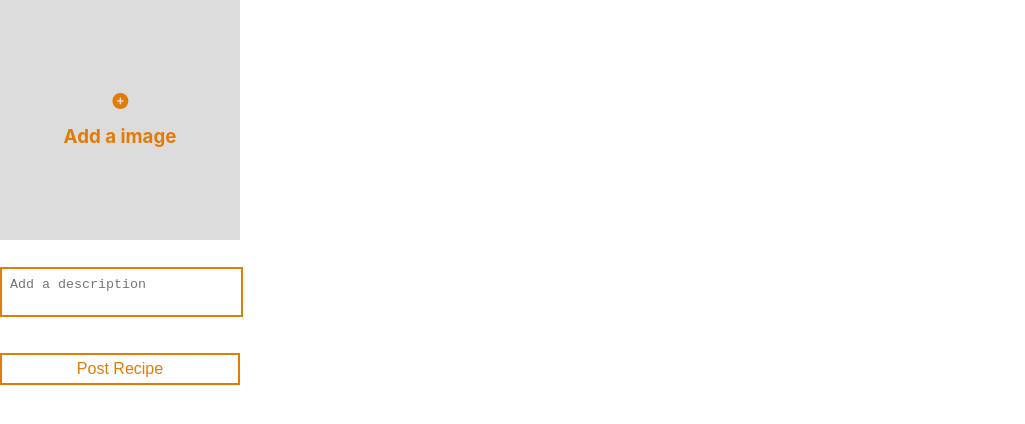
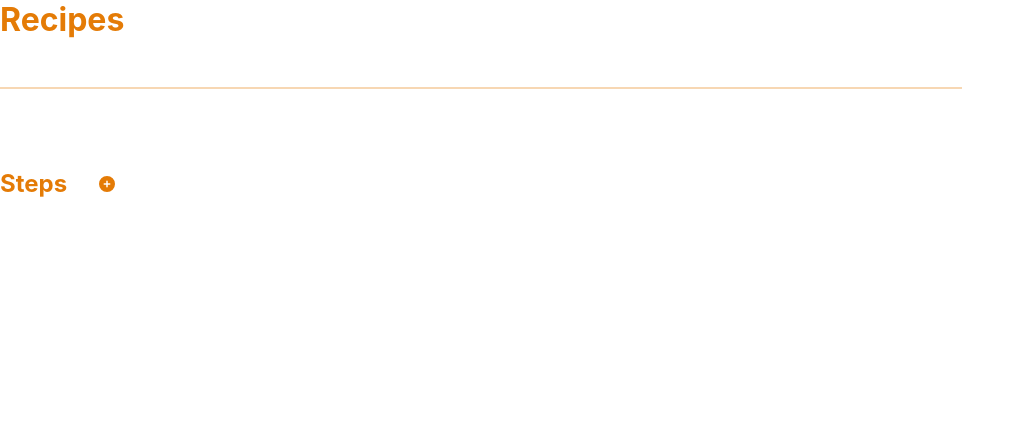
Before and after one commit to AlexandraCeobanu/BeChef, a React (Create React App) app in the folder frontend/: page / in a window 1280 px wide. Shown: the top 424 px of the page, without its empty margins (0-1025 px from the left). Built offline with nearby package versions, Linux system fonts and the light colour scheme.

Commit message:
create AddRecipeLeft

```diff
--- a/frontend/src/components/AddRecipeRight.js
+++ b/frontend/src/components/AddRecipeRight.js
@@ -1,20 +1,20 @@
 import { FontAwesomeIcon } from "@fortawesome/react-fontawesome";
+import {faCirclePlus} from '@fortawesome/free-solid-svg-icons';
 import "../styles/addRecipe.scss"
-import {faCirclePlus} from '@fortawesome/free-solid-svg-icons';
 export default function AddRecipeRight()
 {
     return(
         <div className="right">
-            <div className="image">
-                <div className="addImage">
+            <div className="title">
+            <h1>Recipes</h1>
+            <hr></hr>
+            </div>
+            <div className="steps">
+            <div className="addStep">
+                <h2>Steps</h2>
                 <FontAwesomeIcon icon={faCirclePlus}></FontAwesomeIcon>
-                <h3>Add a image</h3>
-                </div>
             </div>
-            <div className="description">
-                <textarea placeholder="Add a description"></textarea>
             </div>
-            <button type="button">Post Recipe</button>
         </div>
     )
 }
--- a/frontend/src/styles/addRecipe.scss
+++ b/frontend/src/styles/addRecipe.scss
@@ -1,5 +1,5 @@
 @import "./variables.scss";
-.right {
+.left {
     .image {
         background-color: gainsboro;
         width: 15em;
@@ -33,3 +33,24 @@
         border : 2px solid $primary-color;
     }
 }
+
+.right {
+    color : $primary-color;
+    .title{
+        margin-bottom: 5em;
+        hr {
+            border-color: $primary-color;
+            border-style: solid;
+            border-width: 1px;
+            width: 60em;
+            opacity: 0.3;
+            margin-top: 3em;
+        }
+    }
+    .addStep {
+        display: flex;
+        flex-direction: row;
+        gap:2em;
+        align-items: center;
+    }
+}
```
Also changed, not shown: frontend/src/components/AddRecipeLeft.js (added, +20 -0 lines).
